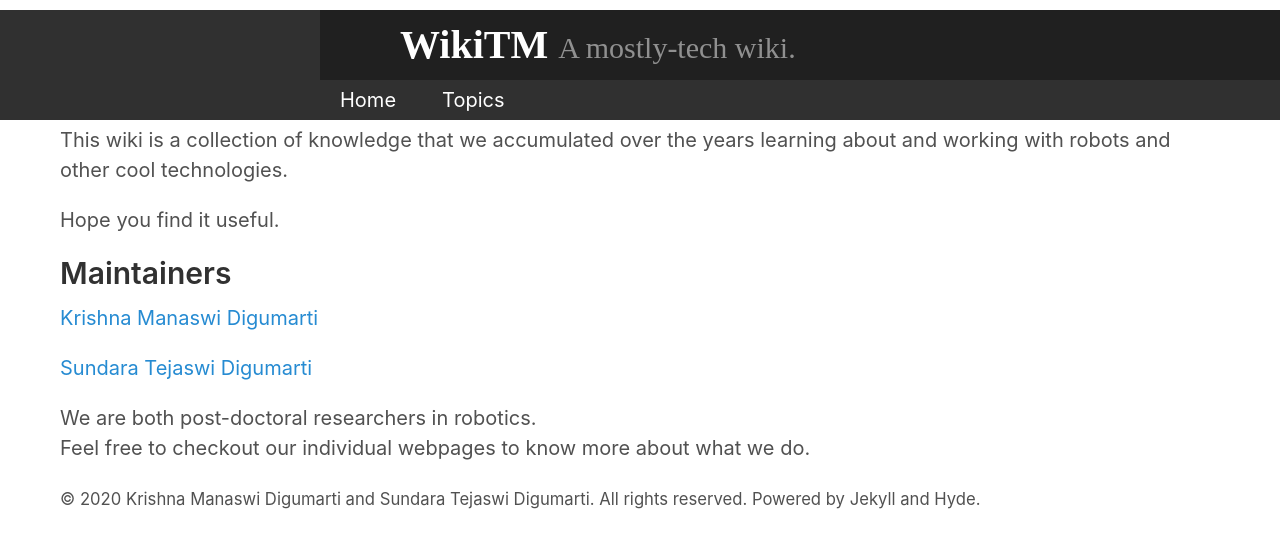
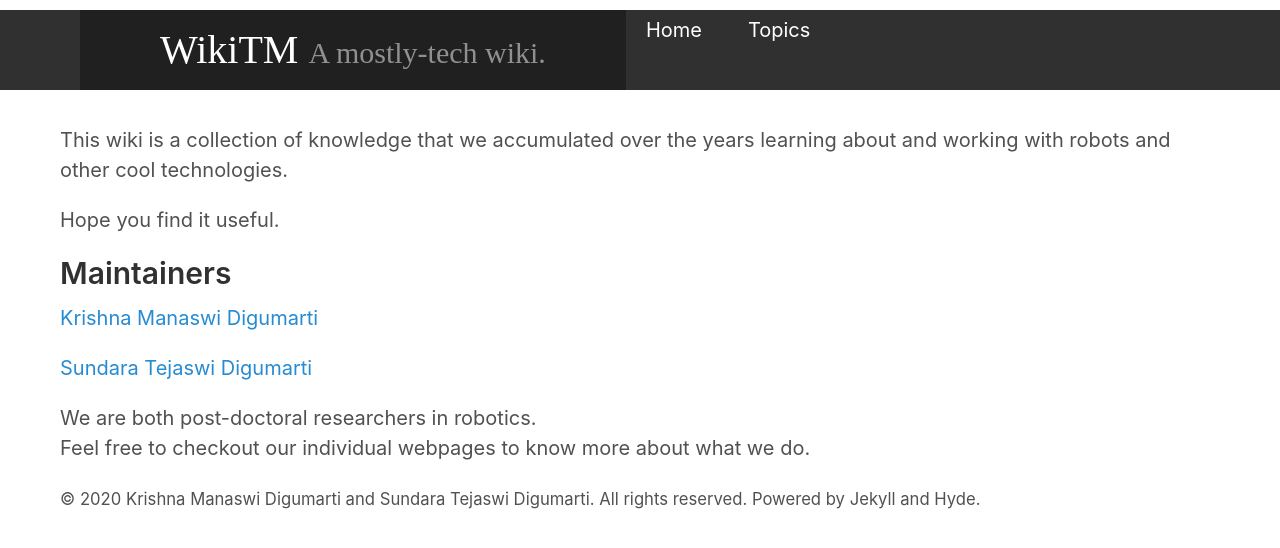
Before and after one commit to tejaswid/wikitm, a Jekyll site: the page built from index.html, in a window 1280 px wide. Shown: the top 548 px of the page. Built offline with Jekyll 4.4.1, drawn with Linux system fonts in a browser that asks for light colours; the list of posts is cut into pages by our own code.

Commit message:
edited css

```diff
--- a/_includes/header.html
+++ b/_includes/header.html
@@ -3,13 +3,13 @@
   <div class="topnav">
     <ul>
       <!-- Webpage title -->
-      <h1 class="masthead-title">
+      <li class="masthead-title">
         <a href="{{ site.baseurl }}/" title="Home">{{ site.title }}</a>
         <!-- Add a line break if the screen is small -->
         <span class="small-screen"></span>
         <!-- Uncomment to have the tagline in the top navigation -->
         <small>{{ site.tagline }}</small>
-      </h1>
+      </li>
 
 
       <!-- Home button -->
--- a/_sass/_topbar.scss
+++ b/_sass/_topbar.scss
@@ -7,12 +7,14 @@
 	@media (min-width: $width-medium-screen)
 	{
 		font-size: $font-size-medium-screen;
-		padding-left: calc(#{$width-sidebar} - 2rem);
+		//padding-left: calc(#{$width-sidebar} - 2rem);
+		padding-left: 2rem;
 	}
 	@media (min-width: $width-large-screen)
 	{
 		font-size: $font-size-large-screen;
-		padding-left: calc(#{$width-sidebar} - 2rem);
+		//padding-left: calc(#{$width-sidebar} - 2rem);
+		padding-left: 2rem;
 	}
 
 	/* Unordered list - this is what the navigation bar is */
```
